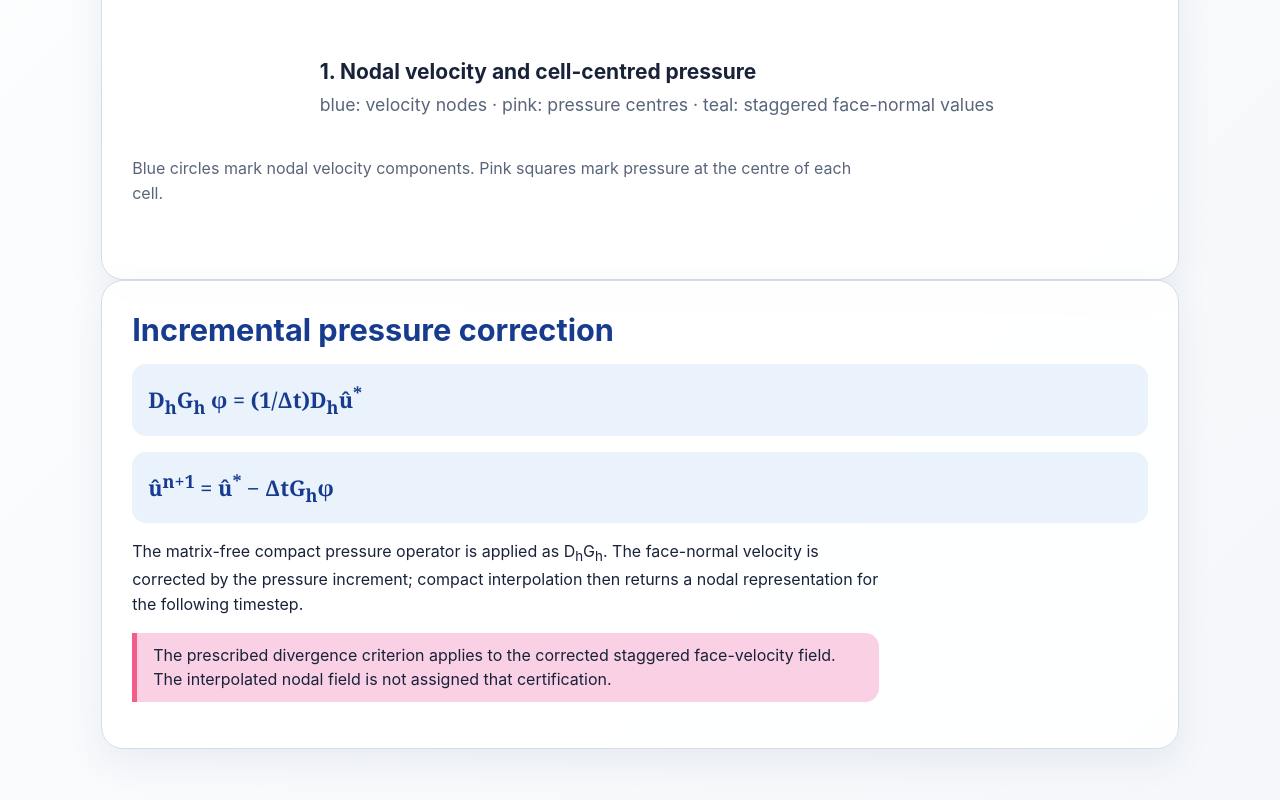
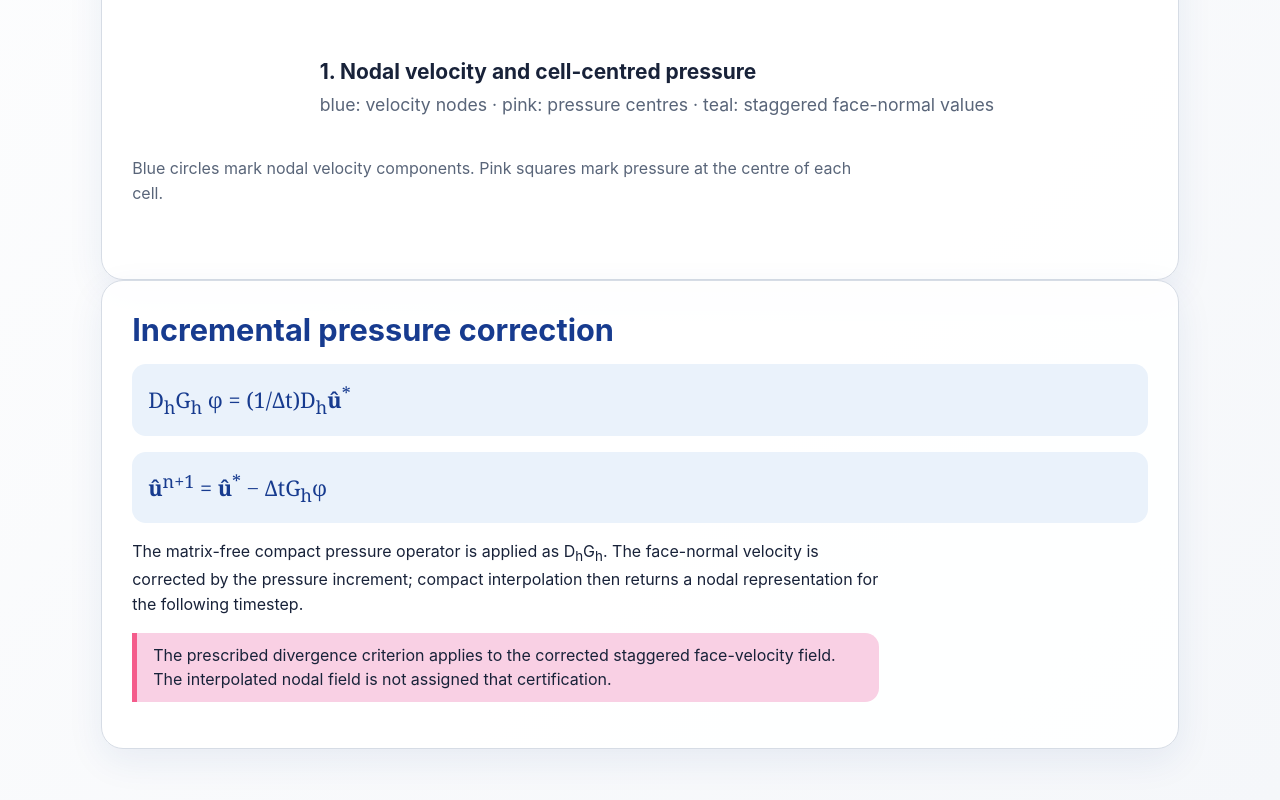
Before and after one commit to zeyveli/iac-2026-iposter, a website: page pages/projection/index.html in a window 1280 px wide. Shown: the part 894-1694 px from the top of the page. Drawn offline with Linux system fonts and the light colour scheme.

Commit message:
Change font weight of equation class to 400

```diff
--- a/pages/projection/index.html
+++ b/pages/projection/index.html
@@ -7,7 +7,7 @@
     <link rel="stylesheet" href="../../assets/css/style.css">
     <style>
       .stage-label { color: var(--muted); min-height: 4.8rem; }
-      .equation { margin: 1rem 0; padding: 1rem; border-radius: 14px; background: var(--soft-blue); color: var(--itu-blue); font: 600 clamp(1rem, 3vw, 1.35rem)/1.45 Georgia, serif; overflow-wrap: anywhere; }
+      .equation { margin: 1rem 0; padding: 1rem; border-radius: 14px; background: var(--soft-blue); color: var(--itu-blue); font: 400 clamp(1rem, 3vw, 1.35rem)/1.45 Georgia, serif; overflow-wrap: anywhere; }
       .grid-line { stroke: #a9b5c5; stroke-width: 2; }
       .node { fill: #173b8f; }
       .pressure { fill: #f45c8b; }
```
